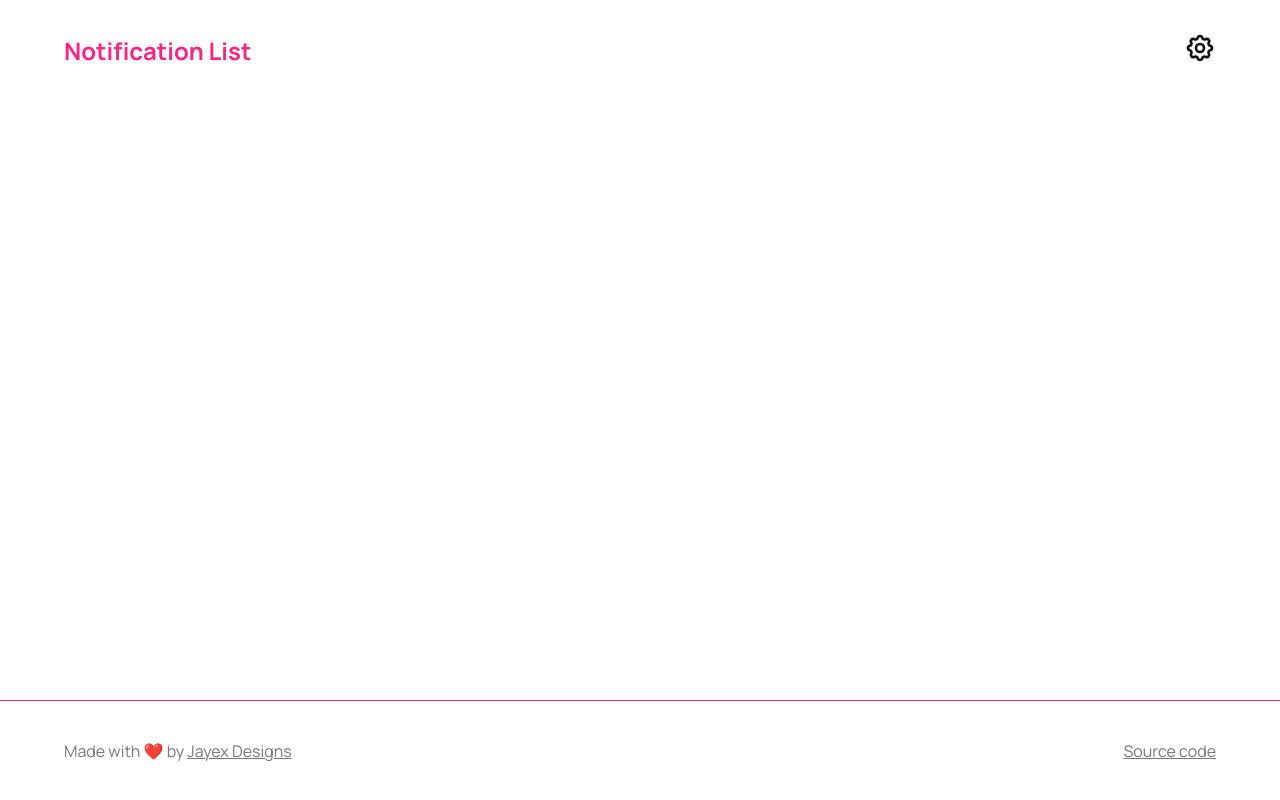
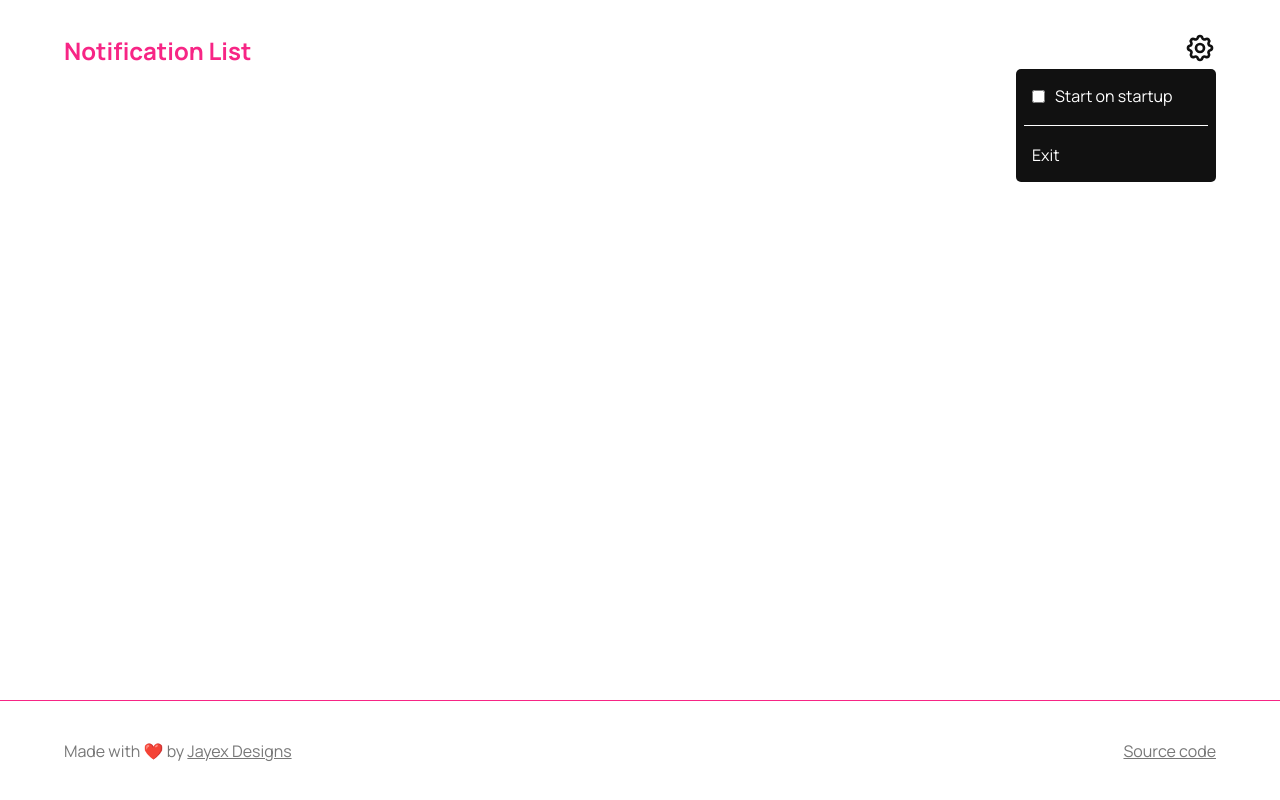
Before and after one commit to JayexDesigns/free-games-notifier, a React (Vite) app: page / in a window 1280 px wide. Both pictures are taken after a click on the button 1200 px from the left and 50 px from the top of the page. Built offline with nearby package versions, Linux system fonts and the light colour scheme.

Commit message:
added settings menu and styles

```diff
--- a/src/App.css
+++ b/src/App.css
@@ -19,6 +19,10 @@
 	color: var(--primary-color);
 }
 
+.header > div {
+	position: relative;
+}
+
 .header button {
 	background-color: transparent;
 	border: none;
@@ -34,6 +38,67 @@
 
 .header button svg:hover {
 	transform: rotate(90deg) scale(1.2);
+}
+
+.settings {
+	position: absolute;
+	background-color: var(--foreground-color);
+	transition: opacity 0.25s ease-in-out;
+	width: 200px;
+	padding: 0.5rem;
+	border-radius: 5px;
+	right: 0;
+	display: flex;
+	flex-direction: column;
+	justify-content: center;
+	align-items: start;
+	gap: 10px;
+}
+
+.settings.show {
+	opacity: 1;
+}
+
+.settings.hide {
+	pointer-events: none;
+	opacity: 0;
+}
+
+.settings > label,
+.settings > button {
+	color: var(--background-color);
+	padding: 0.5rem;
+	border-radius: 5px;
+	width: 100%;
+	transition: background-color 0.15s ease-in-out;
+}
+
+.settings > label:hover,
+.settings > button:hover {
+	background-color: var(--dimmed-1-foreground-color);
+}
+
+.settings label {
+	display: flex;
+	flex-direction: row;
+	align-items: center;
+	cursor: pointer;
+}
+
+.settings label input {
+	margin-right: 10px;
+}
+
+.settings button {
+	font-size: 1rem;
+	text-align: start;
+}
+
+.settings hr {
+	width: 100%;
+	height: 1px;
+	background-color: var(--background-color);
+	border: none;
 }
 
 .list {
--- a/src/App.tsx
+++ b/src/App.tsx
@@ -19,6 +19,7 @@ type Notification = {
 
 function App() {
 	const [gamesList, setGamesList] = useState<Array<Game>>([]);
+	const [settingsOpened, setSettingsOpened] = useState(false);
 
 	useEffect(() => {
 		const initializeListeners = async () => {
@@ -48,9 +49,19 @@ function App() {
 			<section className="notifications">
 				<div className="header">
 					<h1>Notification List</h1>
-					<button>
-						<SettingsIcon />
-					</button>
+					<div>
+						<button onClick={() => setSettingsOpened(prev => !prev)}>
+							<SettingsIcon />
+						</button>
+						<div className={`settings ${settingsOpened ? "show" : "hide"}`}>
+							<label>
+								<input type="checkbox" />
+								Start on startup
+							</label>
+							<hr />
+							<button>Exit</button>
+						</div>
+					</div>
 				</div>
 				<ul className="list">
 					{gamesList.map(game => (
--- a/src/components/ListItem.css
+++ b/src/components/ListItem.css
@@ -16,7 +16,7 @@
 }
 
 .viewed {
-	border-color: var(--dimmed-foreground-color);
+	border-color: var(--dimmed-2-foreground-color);
 }
 
 .listItemData {
@@ -50,7 +50,7 @@
 }
 
 .viewed .listItemData h2 {
-	color: var(--dimmed-foreground-color);
+	color: var(--dimmed-2-foreground-color);
 	text-decoration: line-through;
 }
 
@@ -61,7 +61,7 @@
 }
 
 .viewed .listItemData h3 {
-	color: var(--dimmed-foreground-color);
+	color: var(--dimmed-2-foreground-color);
 }
 
 .listItemControls .openWebsite {
--- a/src/styles.css
+++ b/src/styles.css
@@ -6,7 +6,8 @@
 :root {
 	--primary-color: #f72585;
 	--foreground-color: #111111;
-	--dimmed-foreground-color: #bbbbbb;
+	--dimmed-1-foreground-color: #333333;
+	--dimmed-2-foreground-color: #bbbbbb;
 	--background-color: #ffffff;
 	--shadow-color: #00000066;
 }
@@ -14,8 +15,9 @@
 @media (prefers-color-scheme: dark) {
 	:root {
 		--foreground-color: #ffffff;
+		--dimmed-1-foreground-color: #dddddd;
+		--dimmed-2-foreground-color: #777777;
 		--background-color: #111111;
-		--dimmed-foreground-color: #777777;
 	}
 }
 
@@ -51,5 +53,5 @@ body {
 
 /* Handle on hover */
 ::-webkit-scrollbar-thumb:hover {
-	background-color: #dddddd;
+	background-color: var(--dimmed-1-foreground-color);
 }
```
